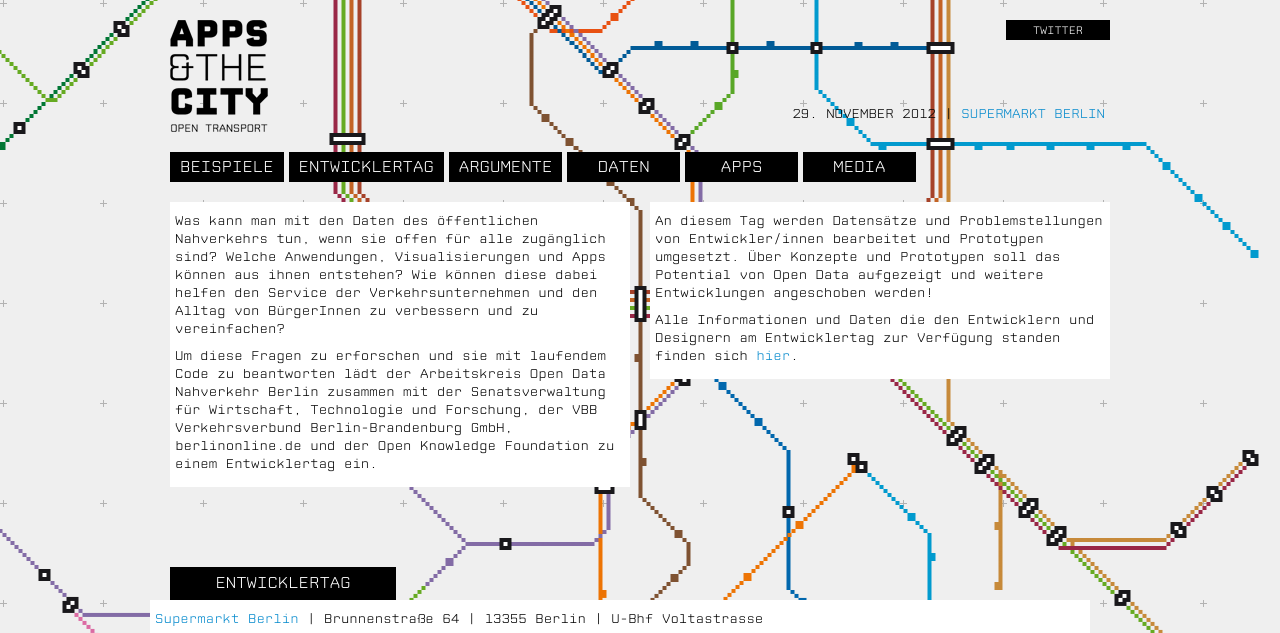
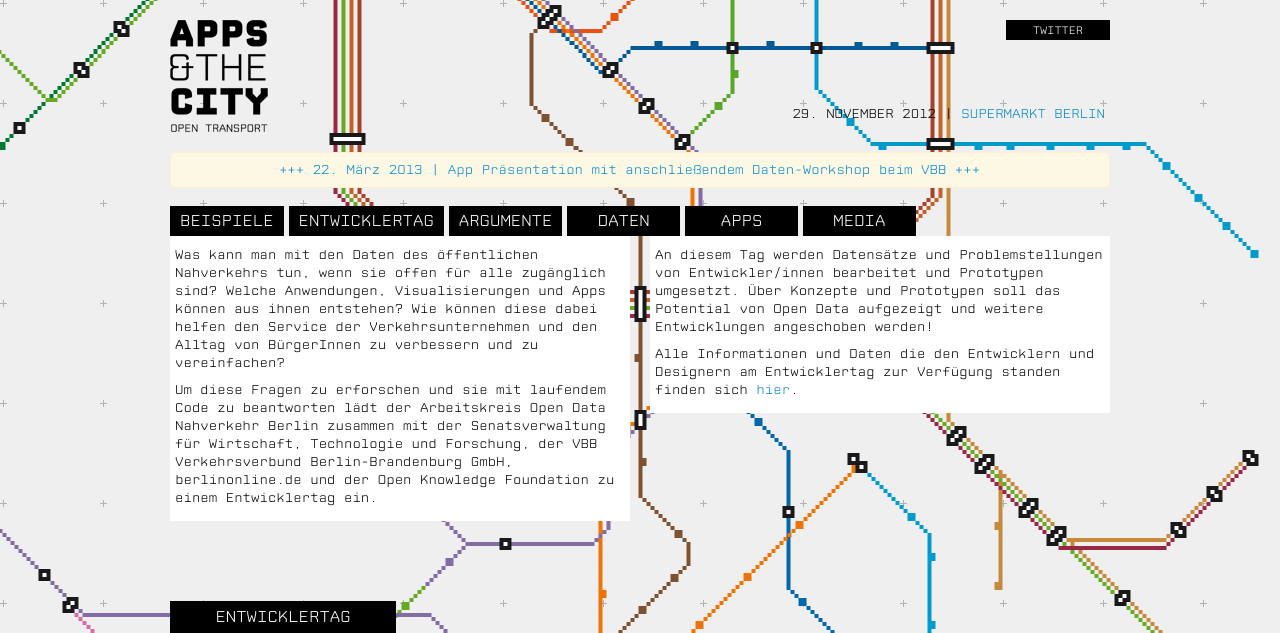
Before and after one commit to okfde/berlin.appsandthecity, a Jekyll site: the page built from index.html, in a window 1280 px wide and 900 px high, cut to the strip 0-633 px from the top of the window. Built offline with Jekyll 4.4.1, drawn with Linux system fonts in a browser that asks for light colours; nearby versions of some CDN libraries; Markdown is read by kramdown in place of the engine named in the settings.

Commit message:
Add banner about data workshop

```diff
--- a/_layouts/default.html
+++ b/_layouts/default.html
@@ -89,6 +89,13 @@ function initialize() {
         29. November 2012 | <a href="http://www.supermarkt-berlin.net/">Supermarkt Berlin</a>
       </p>
     </header>
+
+    <div class="span12">
+      <div class="alert" style="text-align:center">
+        <a href="http://www.meetup.com/OpenKnowledgeFoundation/Berlin-DE/882072/?a=bn6_l1">+++ 22. März 2013 | App Präsentation mit anschließendem Daten-Workshop beim VBB +++</a>
+      </div>
+    </div>
+
     <div class="navbar aatc-container">
       <div class="navbar-inner">
         <ul class="nav span12">
```
